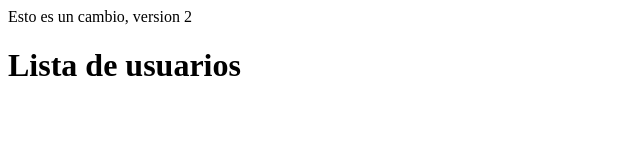
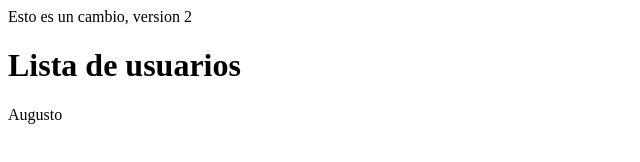
Before and after one commit to Augusto271083/PRUEBA_GIT_2, a plain HTML site: page index.html in a window 1280 px wide. Shown: the full height of the page, 0-640 px from the left. Drawn offline with Linux system fonts and the light colour scheme.

Commit message:
Agregar nombre de usuario

```diff
--- a/index.html
+++ b/index.html
@@ -7,5 +7,6 @@
 <body>
     <p>Esto es un cambio, version 2</p>
     <h1>Lista de usuarios</h1>
+    <l>Augusto</l>
 </body>
 </html>
```
